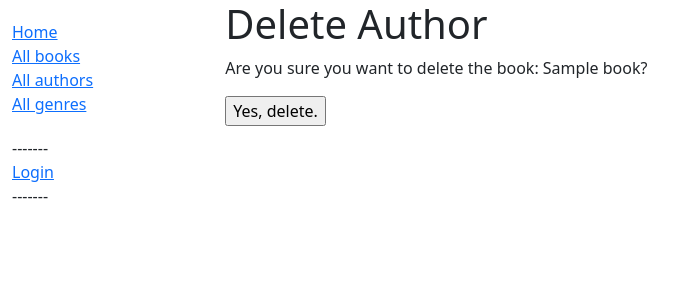
After one commit to seanf0617/locallibrarydemo, a Django app: page /catalog/book/1/delete/ in a window 1280 px wide. The commit adds this page. Shown: the top 300 px of the page, without its empty margins (0-698 px from the left). Run offline with Django 4.2, Linux system fonts and the light colour scheme; tables that the repository leaves empty hold one stand-in row (values such as "Sample post").

Commit message:
added links to do book stuff

```diff
--- /dev/null
+++ b/locallibrary/catalog/templates/catalog/book_confirm_delete.html
@@ -0,0 +1,14 @@
+{% extends "base_generic.html" %}
+
+{% block content %}
+
+<h1>Delete Author</h1>
+
+<p>Are you sure you want to delete the book: {{ book }}?</p>
+
+<form action="" method="POST">
+  {% csrf_token %}
+  <input type="submit" value="Yes, delete.">
+</form>
+
+{% endblock %}
--- a/locallibrary/catalog/templates/catalog/book_list.html
+++ b/locallibrary/catalog/templates/catalog/book_list.html
@@ -7,6 +7,8 @@
     {% for book in book_list %}
       <li>
         <a href="{{ book.get_absolute_url }}">{{ book.title }}</a> - <a href="{{book.author.get_absolute_url}}">({{book.author}})</a>
+        {% if perms.catalog.can_mark_returned %}- <a href="{% url 'book-update' book.id %}">Update</a>
+        -- <a href="{% url 'book-delete' book.id %}">Delete</a> {% endif %}
       </li>
     {% endfor %}
   </ul>
```
